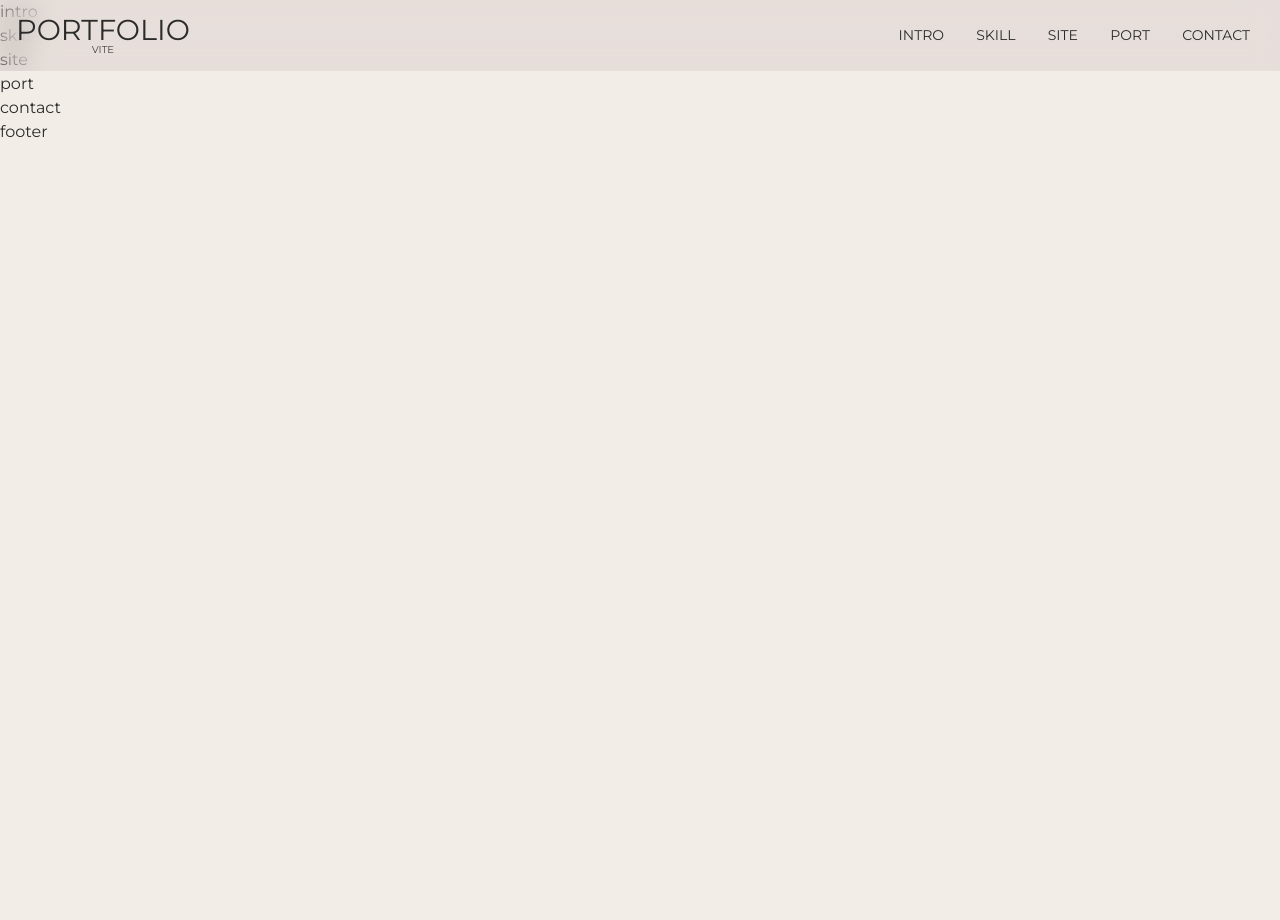
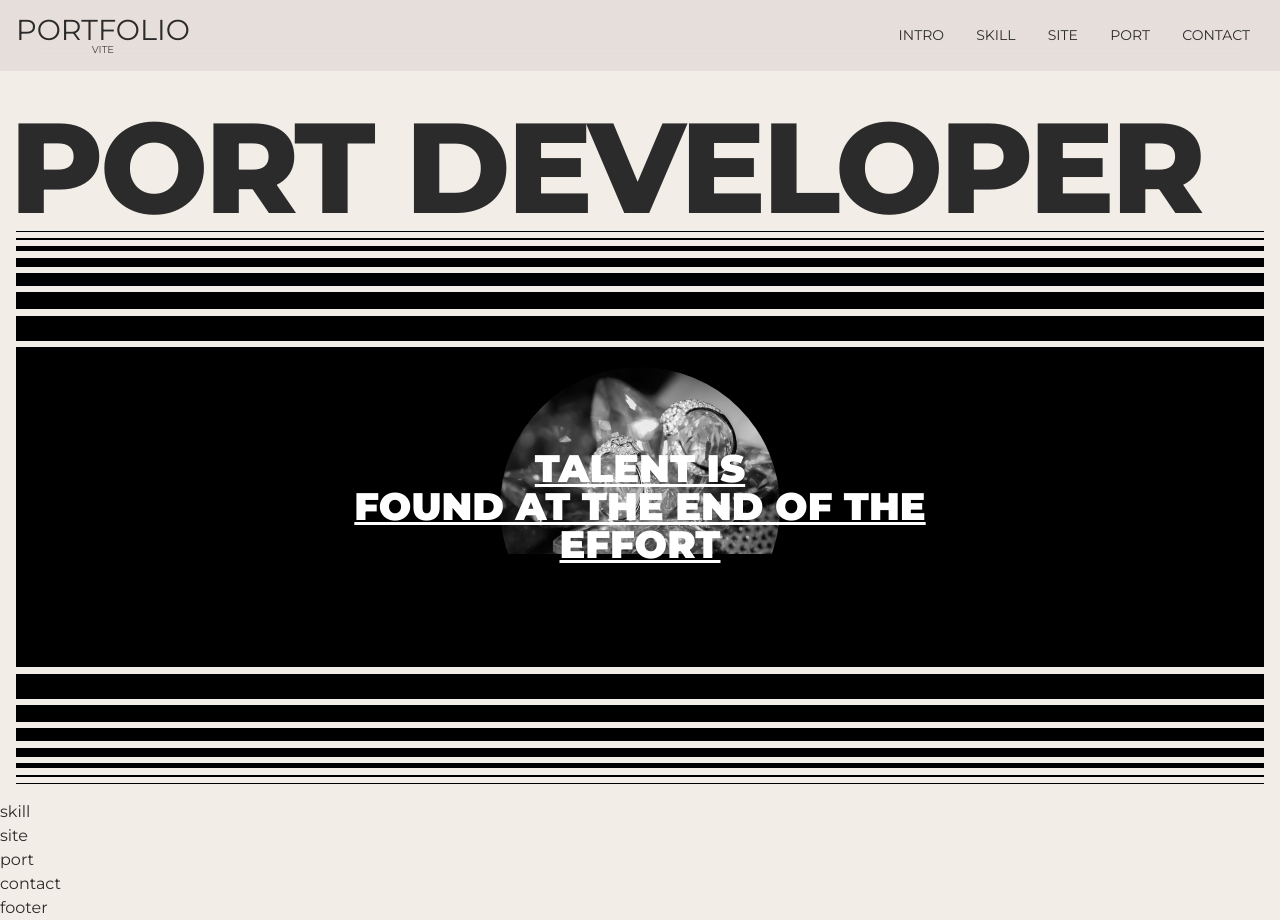
Before and after one commit to goldroid/port2023-vite, a website built with Vite: page src/index.html in a window 1280 px wide. Before the commit the page ends 800 px from the top, so only its background shows below. Built offline with nearby package versions, Linux system fonts and the light colour scheme; a small style sheet from the web is missing; a web font is replaced by a local one.

Commit message:
인트로 완료

```diff
--- a/src/assets/css/section/intro.css
+++ b/src/assets/css/section/intro.css
@@ -1,3 +1,159 @@
 #intro {
+       height:100vh;
+}
+.intro__inner {
+        width: 100%;
+        height: 100%;
+        display: flex;
+        align-items:flex-start;
+        justify-content: flex-end;
+        flex-direction: column;
+        padding: 16px;
+}
+.intro__title {
+    font-size: 10vw;
+    text-transform: uppercase;
+    line-height: 1;
+    font-weight: 800;
+    white-space: nowrap;
+    text-indent: -0.5vw;
+    letter-spacing: -0.3vw;
+}
+.intro__text {
+    width: 100%;
+    height: 40vh;
+    background-color: var(--black);
+    color: var(--white);
+    display:flex;
+    align-items: center;
+    justify-content: center;
+    flex-direction: column;
+    position: relative;
 
 }
+.intro__text .text {
+    font-size: 3vw;
+    line-height: 1;
+    font-weight: 900;
+    text-transform: uppercase;
+    text-decoration: underline;
+    text-align: center;
+    position: relative;
+    z-index: 100;
+    transition: all 0.3s;
+    cursor: all-scroll;
+
+}
+
+.intro__text .img {
+    position: absolute;
+    left: 50%;
+    top: 50%;
+    transform: translate(-50%, -50%);
+    width: 35vh;
+    height: 35vh;
+    border-radius: 50%;
+    overflow: hidden;
+    filter: grayscale(100%);
+    transition: all 0.3s;
+}
+
+.intro__text:hover .text{
+    opacity: 0;
+
+}
+.intro__text:hover .img{
+    filter: grayscale(0);
+}
+
+
+.intro__text .intro__lines {
+    width: 100%;
+}
+
+.intro__lines{
+    width: 100%;
+}
+
+.intro__lines .line {
+    display: block;
+    width: 100%;
+    height: 1px;
+    background-color: var(--black);
+    margin-bottom: 0.5vw;
+
+}
+.intro__lines.bottom .line{
+    margin-top: 0.5vw;
+    margin-bottom: 0;
+    display: 0;
+}
+.intro__lines .line:nth-child(1){
+    height: 1px;
+}
+.intro__lines .line:nth-child(2){
+    height: 2px;
+}
+
+.intro__lines .line:nth-child(3){
+    height: 5px;
+}
+
+.intro__lines .line:nth-child(4){
+    height: 9px;
+}
+
+.intro__lines .line:nth-child(5){
+    height: 13px;
+}
+
+.intro__lines .line:nth-child(6){
+    height: 17px;
+}
+.intro__lines .line:nth-child(7){
+    height: 25px;
+}
+
+.intro__lines.bottom .line:nth-child(1){
+    height: 25px;
+}
+.intro__lines.bottom .line:nth-child(2){
+    height: 17px;
+}
+
+.intro__lines.bottom .line:nth-child(3){
+    height: 13px;
+}
+
+.intro__lines.bottom .line:nth-child(4){
+    height: 9px;
+}
+
+.intro__lines.bottom .line:nth-child(5){
+    height: 5px;
+}
+
+.intro__lines.bottom .line:nth-child(6){
+    height: 2px;
+}
+.intro__lines.bottom .line:nth-child(7){
+    height: 1px;
+}
+
+
+@media (max-width:800px){
+    .intro__inner{
+        justify-self: center;
+    }
+    .intro__lines.bottom .line{
+        display: block;
+    }
+    .intro__text{
+        font-size: 24px;
+    }
+}
+@media (max-width:320px){
+    .intro__title{
+        display: none;
+    }
+}
--- a/src/index.html
+++ b/src/index.html
@@ -53,7 +53,44 @@
 
     <main id="main" role="main">
         <section id="intro">
-            intro
+            <div class="intro__inner">
+
+                <div class="intro__title">
+                    port developer
+                </div>
+
+                <div class="intro__lines" aria-hidden="true">
+                    <span class="line"></span>
+                    <span class="line"></span>
+                    <span class="line"></span>
+                    <span class="line"></span>
+                    <span class="line"></span>
+                    <span class="line"></span>
+                    <span class="line"></span>
+                </div>
+
+                <div class="intro__text">
+                    <div class="text">
+                        <div>talent is</div>
+                        <div>found at the end of the</div>
+                        <div>effort</div>
+                    </div>
+                    <div class="img">
+                        <img src="assets/img/about.png" alt="어바웃"/>
+                    </div>
+
+                </div>
+                <div class="intro__lines bottom" aria-hidden="true">
+                    <span class="line"></span>
+                    <span class="line"></span>
+                    <span class="line"></span>
+                    <span class="line"></span>
+                    <span class="line"></span>
+                    <span class="line"></span>
+                    <span class="line"></span>
+                </div>
+            </div>
+
         </section>
         <!-- //intro -->
         <section id="skill">
```
Also changed, not shown: src/assets/img/about.png (added), src/index_.html (added).
